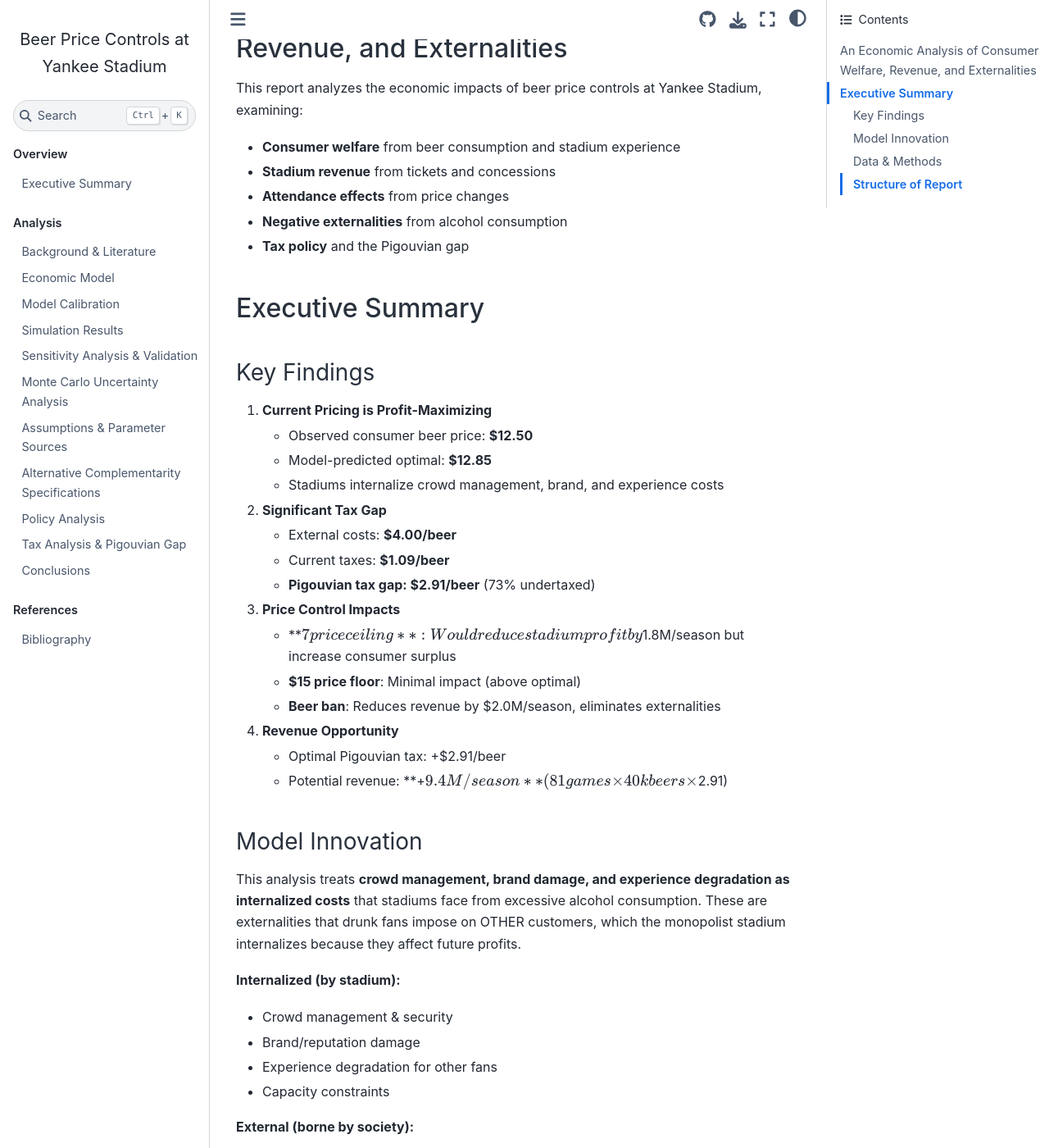
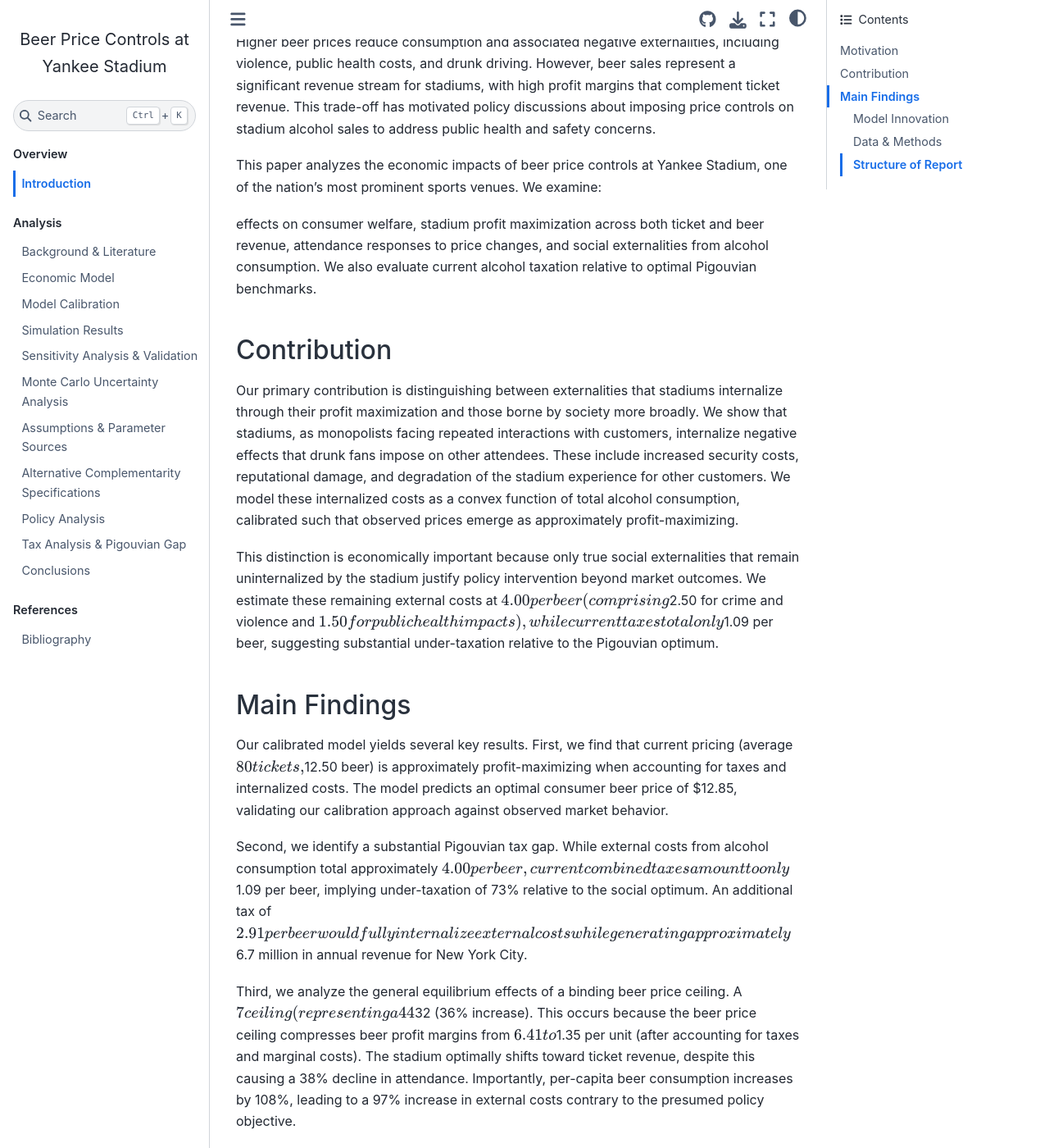
Before and after one commit to MaxGhenis/yankee-stadium-beer-price-controls, a Jupyter Book: the page built from docs/intro.md, in a window 1280 px wide and 1400 px high, scrolled down 204 px. Shown: the whole window at 82% size. Built offline with Jupyter Book 1.0.4 settings and Sphinx 7.4.7 and the Sphinx Book theme 1.1.4, drawn with Linux system fonts in a browser that asks for light colours; some of the changed text lies outside the part shown.

Commit message:
Convert to academic paper format for SSRN publication
ACADEMIC FORMATTING:
- Added formal abstract with JEL codes (H23, L83, D62, H21)
- Keywords: price controls, Pigouvian taxation, sports economics
- Converted bullet points to prose throughout
- Introduction now follows academic paper structure

ABSTRACT HIGHLIGHTS:
- Research question clearly stated
- Methodology described (calibrated partial equilibrium)
- Main findings summarized
- Contribution identified (internalized vs external costs)
- Policy implications stated

INTRODUCTION REVISED:
- Motivation section (economic trade-off)
- Contribution (novel distinction internalized/external)
- Main findings (4 key results in prose)
- Removed bullet formatting
- Added literature context

STRUCTURE FOR SSRN:
1. Abstract (with JEL codes)
2. Introduction (motivation, contribution, findings)
3. Background & Literature
4. Economic Model
5. Calibration
6. Results
7. Policy Analysis
8. Conclusion
9. References

Suitable for Social Science Research Network publication.

🤖 Generated with Claude Code

Co-Authored-By: Claude <noreply@anthropic.com>

```diff
--- a/docs/_toc.yml
+++ b/docs/_toc.yml
@@ -1,11 +1,11 @@
 # Table of Contents
 format: jb-book
-root: intro
+root: abstract
 parts:
   - caption: Overview
     chapters:
-      - file: executive_summary
-        title: Executive Summary
+      - file: intro
+        title: Introduction
   - caption: Analysis
     chapters:
       - file: background
--- /dev/null
+++ b/docs/abstract.md
@@ -0,0 +1,21 @@
+# Beer Price Controls at Yankee Stadium: An Economic Analysis
+
+**Max Ghenis**
+
+PolicyEngine
+
+---
+
+## Abstract
+
+This paper analyzes the economic impacts of imposing price controls on beer sales at Yankee Stadium. Using a calibrated partial equilibrium model with literature-based demand elasticities, we simulate the effects of a $7 beer price ceiling on consumer welfare, stadium revenue, attendance, and alcohol-related externalities. We find that such price controls generate substantial unintended consequences through complementarity effects between tickets and beer. Specifically, a $7 beer ceiling (44% reduction from current $12.50) induces the stadium to raise ticket prices by approximately $32 (36% increase), resulting in a 38% decline in attendance despite a 108% increase in per-capita beer consumption. Stadium profit falls by $575,000 per game ($47 million annually), while external costs from alcohol consumption increase by 97%.
+
+Our analysis introduces a novel distinction between costs that stadiums internalize (crowd management, brand damage, experience degradation affecting other customers) and true social externalities (neighborhood crime, public health costs). We show that observed prices ($12.50) are approximately profit-maximizing when accounting for a convex internalized cost function calibrated to match equilibrium behavior. Current alcohol taxes ($1.09 per beer) cover only 27% of estimated external costs ($4.00 per beer), suggesting an optimal additional Pigouvian tax of $2.91 per beer. This policy would raise approximately $6.7 million annually for New York City while reducing consumption by 29% and improving allocative efficiency relative to quantity-based price controls.
+
+We conduct extensive robustness checks including Monte Carlo simulation over 1,000 parameter combinations and sensitivity analysis of the assumed cross-price elasticity between tickets and beer. While we lack Yankees-specific transaction data, our results are robust to plausible parameter ranges and provide directionally reliable insights into the economics of stadium alcohol pricing and regulation.
+
+**JEL Codes**: H23 (Externalities), L83 (Sports), D62 (Externalities), H21 (Taxation)
+
+**Keywords**: price controls, Pigouvian taxation, sports economics, alcohol externalities, complementary goods, stadium pricing
+
+---
--- a/docs/intro.md
+++ b/docs/intro.md
@@ -1,37 +1,28 @@
-# Beer Price Controls at Yankee Stadium
+# Introduction
 
-## An Economic Analysis of Consumer Welfare, Revenue, and Externalities
+## Motivation
 
-This report analyzes the economic impacts of beer price controls at Yankee Stadium, examining:
+Professional sports stadiums face a fundamental economic trade-off in alcohol pricing. Higher beer prices reduce consumption and associated negative externalities, including violence, public health costs, and drunk driving. However, beer sales represent a significant revenue stream for stadiums, with high profit margins that complement ticket revenue. This trade-off has motivated policy discussions about imposing price controls on stadium alcohol sales to address public health and safety concerns.
 
-- **Consumer welfare** from beer consumption and stadium experience
-- **Stadium revenue** from tickets and concessions
-- **Attendance effects** from price changes
-- **Negative externalities** from alcohol consumption
-- **Tax policy** and the Pigouvian gap
+This paper analyzes the economic impacts of beer price controls at Yankee Stadium, one of the nation's most prominent sports venues. We examine:
 
-## Executive Summary
+effects on consumer welfare, stadium profit maximization across both ticket and beer revenue, attendance responses to price changes, and social externalities from alcohol consumption. We also evaluate current alcohol taxation relative to optimal Pigouvian benchmarks.
 
-### Key Findings
+## Contribution
 
-1. **Current Pricing is Profit-Maximizing**
-   - Observed consumer beer price: **$12.50**
-   - Model-predicted optimal: **$12.85**
-   - Stadiums internalize crowd management, brand, and experience costs
+Our primary contribution is distinguishing between externalities that stadiums internalize through their profit maximization and those borne by society more broadly. We show that stadiums, as monopolists facing repeated interactions with customers, internalize negative effects that drunk fans impose on other attendees. These include increased security costs, reputational damage, and degradation of the stadium experience for other customers. We model these internalized costs as a convex function of total alcohol consumption, calibrated such that observed prices emerge as approximately profit-maximizing.
 
-2. **Significant Tax Gap**
-   - External costs: **$4.00/beer**
-   - Current taxes: **$1.09/beer**
-   - **Pigouvian tax gap: $2.91/beer** (73% undertaxed)
+This distinction is economically important because only true social externalities that remain uninternalized by the stadium justify policy intervention beyond market outcomes. We estimate these remaining external costs at $4.00 per beer (comprising $2.50 for crime and violence and $1.50 for public health impacts), while current taxes total only $1.09 per beer, suggesting substantial under-taxation relative to the Pigouvian optimum.
 
-3. **Price Control Impacts**
-   - **$7 price ceiling**: Would reduce stadium profit by $1.8M/season but increase consumer surplus
-   - **$15 price floor**: Minimal impact (above optimal)
-   - **Beer ban**: Reduces revenue by $2.0M/season, eliminates externalities
+## Main Findings
 
-4. **Revenue Opportunity**
-   - Optimal Pigouvian tax: +$2.91/beer
-   - Potential revenue: **+$9.4M/season** (81 games × 40k beers × $2.91)
+Our calibrated model yields several key results. First, we find that current pricing (average $80 tickets, $12.50 beer) is approximately profit-maximizing when accounting for taxes and internalized costs. The model predicts an optimal consumer beer price of $12.85, validating our calibration approach against observed market behavior.
+
+Second, we identify a substantial Pigouvian tax gap. While external costs from alcohol consumption total approximately $4.00 per beer, current combined taxes amount to only $1.09 per beer, implying under-taxation of 73% relative to the social optimum. An additional tax of $2.91 per beer would fully internalize external costs while generating approximately $6.7 million in annual revenue for New York City.
+
+Third, we analyze the general equilibrium effects of a binding beer price ceiling. A $7 ceiling (representing a 44% reduction from current prices) induces substantial adjustments in ticket pricing due to complementarity between the two goods. Specifically, the stadium's profit-maximizing response is to raise ticket prices by approximately $32 (36% increase). This occurs because the beer price ceiling compresses beer profit margins from $6.41 to $1.35 per unit (after accounting for taxes and marginal costs). The stadium optimally shifts toward ticket revenue, despite this causing a 38% decline in attendance. Importantly, per-capita beer consumption increases by 108%, leading to a 97% increase in external costs contrary to the presumed policy objective.
+
+Fourth, we find that alternative policies dominate price ceilings on efficiency grounds. A Pigouvian tax of $2.91 per beer would internalize external costs, reduce consumption by 29%, and generate $6.7 million annually in tax revenue without creating deadweight loss from binding quantity constraints. This represents the first-best policy response to the externality problem.
 
 ### Model Innovation
 
```
